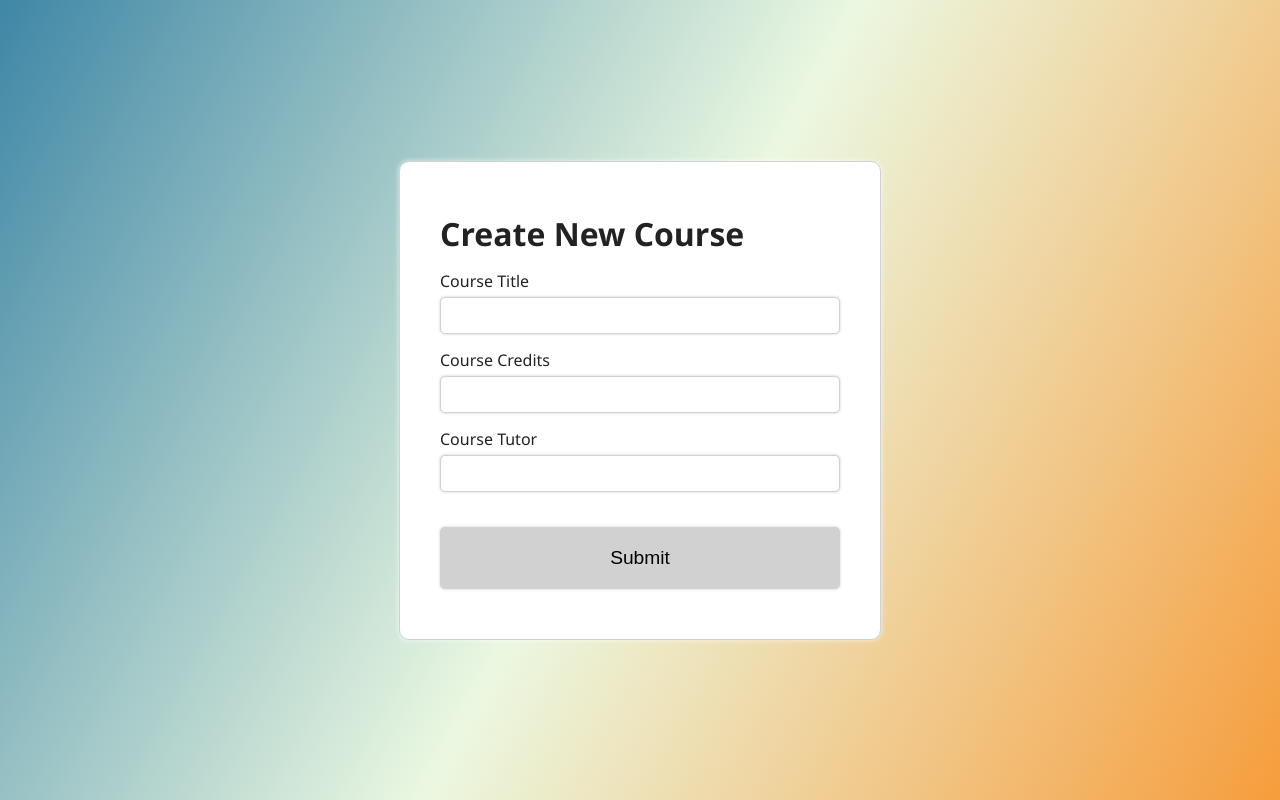
After one commit to GHL-21/Course-Registration-System, a Flask app: page /create-course in a window 1280 px wide. The commit adds this page. Run offline with Flask 3, Linux system fonts and the light colour scheme; parts of the project's set-up code (start-up, migrations or seed data) failed here and were passed over.

Commit message:
update pages

```diff
--- a/app.py
+++ b/app.py
@@ -1,14 +1,19 @@
 import re
-from flask import Flask, request, render_template
+from flask import Flask, request, render_template, redirect, url_for
 from .db import connection
 
 app = Flask(__name__)
+
+@app.route("/")
+def home():
+    return "home"
 
 @app.route("/register", methods =["GET", "POST"])
 def register():
     msg = ""
     cursor = connection.cursor()
-    if request.method == "POST" and "username" in request.form and "password" in request.form and "email" in request.form :
+
+    if request.method == "POST" and "username" in request.form and "password" in request.form and "email" in request.form:
         username = request.form["username"]
         password = request.form["password"]
         email = request.form["email"]
@@ -37,3 +42,23 @@ def register():
         msg = "Please fill out the form"
 
     return render_template("register.html", msg = msg)
+
+@app.route('/login', methods=['GET', 'POST'])
+def login():
+    error = None
+    if request.method == 'POST':
+        if request.form['username'] != 'admin' or request.form['password'] != 'admin':
+            error = 'Invalid credentials. Please try again.'
+        else:
+            return redirect(url_for('home'))
+    return render_template('login.html', error = error)
+
+@app.route("/create-course", methods=["GET", "POST"])
+def create_course():
+    msg = ""
+    # cursor = connection.cursor()
+
+    # if request.method == "POST":
+        # pass
+
+    return render_template("create_course.html", msg = msg)
--- /dev/null
+++ b/static/createcourse.css
@@ -0,0 +1,74 @@
+html,
+body {
+  height: 100%;
+}
+
+h1,
+h2,
+h3,
+h4,
+h5,
+h6 {
+  margin: 0;
+}
+
+body {
+  background: linear-gradient(0.33turn, #3f87a6, #ebf8e1, #f69d3c);
+  color: #222;
+  display: grid;
+  place-content: center;
+  font-family: "Segoe UI", Tahoma, Geneva, Verdana, sans-serif;
+  margin: 0;
+}
+
+form {
+  display: flex;
+  flex-direction: column;
+  padding: 50px 40px;
+  background-color: white;
+  border-radius: 10px;
+  gap: 15px;
+  box-shadow: 0 0 4px 1px rgba(255, 255, 255, 50%);
+  width: min(95vw, 400px);
+  border: 1px solid #d1d1d1;
+}
+
+form > div {
+  display: flex;
+  flex-direction: column;
+  gap: 5px;
+}
+
+form > label {
+  display: block;
+  font-size: 0.6rem;
+}
+
+input {
+  display: block;
+  border: 1px solid #d1d1d1;
+  border-radius: 5px;
+  padding: 10px;
+  box-shadow: 0 0 3px 0px #ccc;
+}
+
+button {
+  margin-top: 20px;
+  padding: 20px;
+  border: none;
+  background-color: #ffffff;
+  border-radius: 5px;
+  font-weight: 400;
+  font-size: 1.2rem;
+  cursor: pointer;
+  box-shadow: 0 0 3px 0px #ccc;
+  background-color: #d1d1d1;
+}
+
+button:hover {
+  filter: brightness(0.95);
+}
+
+button:active {
+  filter: brightness(0.9);
+}
--- /dev/null
+++ b/templates/create_course.html
@@ -0,0 +1,31 @@
+<!DOCTYPE html>
+<html lang="en">
+
+<head>
+  <meta charset="UTF-8">
+  <meta name="viewport" content="width=device-width, initial-scale=1.0">
+  <title>Create Course</title>
+  <link rel="stylesheet" href="/static/createcourse.css">
+</head>
+
+<body>
+  <form action="">
+    <h1>Create New Course</h1>
+    <div>
+      <label for="title">Course Title</label>
+      <input type="text" name="title" id="title">
+    </div>
+    <div>
+      <label for="title">Course Credits</label>
+      <input type="text" name="credits" id="credits">
+    </div>
+    <div>
+      <label for="title">Course Tutor</label>
+      <input type="text" name="tutor" id="tutor">
+    </div>
+
+    <button type="submit">Submit</button>
+  </form>
+</body>
+
+</html>
```
Also changed, not shown: templates/login.html (added, +28 -0 lines), templates/register.html (+11 -10 lines).
